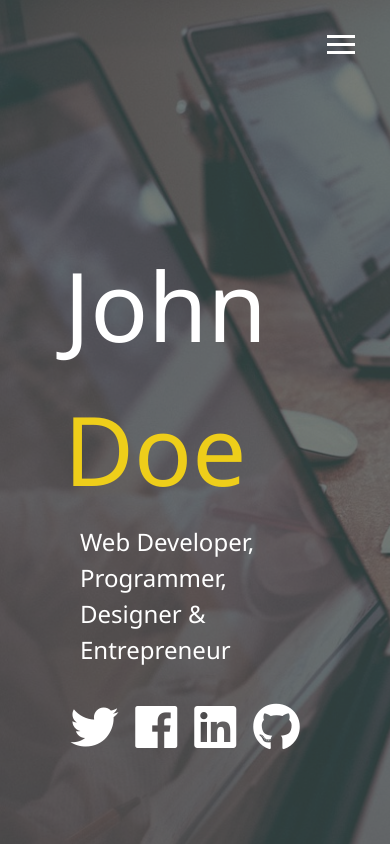
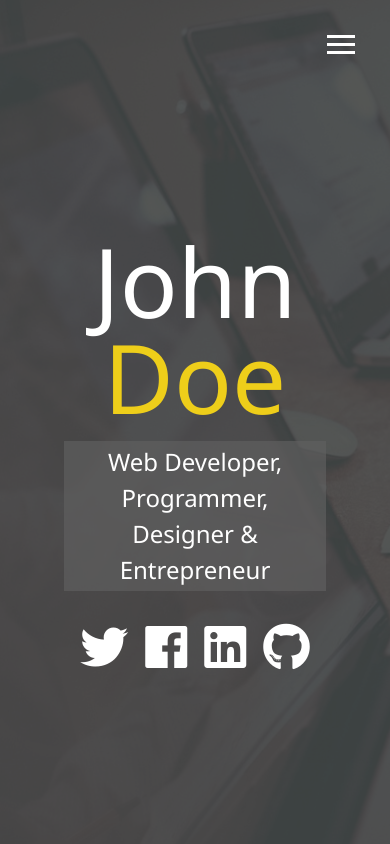
Before and after one commit to DhrubaDolai/modern_portfolio, a website: page dist/index.html in a window 390 px wide. Drawn offline with Linux system fonts and the light colour scheme; files whose address does not match are found by name.

Commit message:
Added media queries and made menu overlay reponsive

```diff
--- a/scss/_config.scss
+++ b/scss/_config.scss
@@ -2,7 +2,7 @@
 $secondary-color:#eece1a;
 $show-home-image: true;
 $home-image: url(../img/Background.jpg);
-$background-opacity: 0.7;
+$background-opacity: 0.9;
 @mixin easeOut{
         transition: all 0.5s ease-out;
 }
@@ -25,3 +25,29 @@
         }
     }
 }
+
+
+// Media Query Mixins
+@mixin mediaSm {
+    @media screen and (max-width: 500px) {
+        @content;
+    }
+}
+
+@mixin mediaMd {
+    @media screen and (max-width: 768px) {
+        @content;
+    }
+}
+
+@mixin mediaLg {
+    @media screen and (min-width: 769px) and (max-width: 1170px) {
+        @content;
+    }
+}
+
+@mixin mediaXl {
+    @media screen and (min-width: 1171px) {
+        @content;
+    }
+}
--- /dev/null
+++ b/scss/_mobile.scss
@@ -0,0 +1,58 @@
+// Widescreens
+@include mediaXl {
+
+}
+
+// Desktop & laptop
+@include mediaLg {
+
+}
+
+// Tablets & Small Laptops
+@include mediaMd {
+   main {
+    align-items: center;
+    text-align: center;
+
+    .lg-heading {
+        line-height: 1;
+        margin-bottom: 1rem;
+    }
+  }
+
+  ul.menu-nav,
+  div.menu-branding {
+    float: none;
+    width: 100%;
+    min-height: 0;
+
+    &.show {
+        transform: translate3d(0,0,0);
+    }
+  }
+
+  .menu-nav {
+    height: 75vh;
+    transform: translate3d(-100%,0,0);
+    font-size: 24px;
+  }
+
+  .menu-branding {
+      height: 25vh;
+      transform: translate3d(100%, 0, 0);
+
+
+      .protrait {
+        background: url();
+        width: 150px;
+        height: 150px;
+      }
+  }
+}
+
+// Smartphones
+@include mediaSm {
+  main#home h1 {
+    margin-top: 10vh;
+  }
+}
--- a/scss/main.scss
+++ b/scss/main.scss
@@ -1,5 +1,6 @@
 @import 'config';
 @import 'menu';
+@import 'mobile';
 
 * {
 
@@ -31,7 +32,7 @@
     &.sm-heading{
         margin-bottom: 2rem;
         padding: 0.2rem 1rem;
-        background: rfba(lighten($primary-color,  2), 0.5);
+        background: rgba(lighten($primary-color, 10), 0.7);
     }
 }
 
```
Also changed, not shown: dist/css/main.css.
